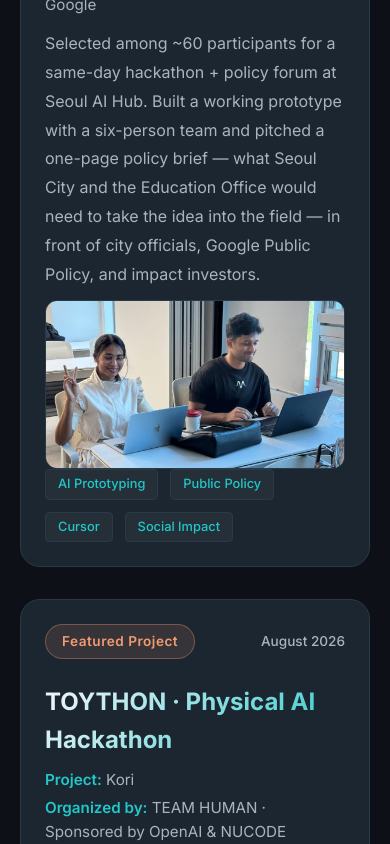
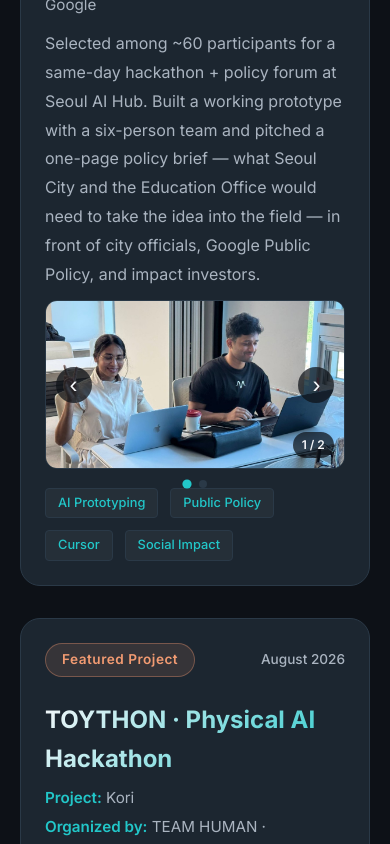
Before and after one commit to saberabanu0001/portfolio-me, a React (Vite) app: page / in a window 390 px wide. Shown: the part 8983-9827 px from the top of the page. Built offline with nearby package versions, Linux system fonts and the light colour scheme.

Commit message:
impact hack

```diff
--- a/src/components/Hackathons.tsx
+++ b/src/components/Hackathons.tsx
@@ -1,7 +1,92 @@
+import { useState, type MouseEvent } from 'react'
 import { motion } from 'framer-motion'
 import { hackathons } from '../content'
 
 const WARM_HACKATHON_STATUSES = new Set(['Featured Project', 'Innovation Track'])
+
+type HackathonImage = { src: string; alt?: string }
+
+type HackathonItem = (typeof hackathons)[number] & {
+  images?: HackathonImage[]
+  image?: string
+  imageAlt?: string
+}
+
+function getImages(item: HackathonItem): HackathonImage[] {
+  if (item.images && item.images.length > 0) return item.images
+  if (item.image) return [{ src: item.image, alt: item.imageAlt }]
+  return []
+}
+
+const HackathonGallery = ({ images, event }: { images: HackathonImage[]; event: string }) => {
+  const [index, setIndex] = useState(0)
+  const hasMultiple = images.length > 1
+  const current = images[index]
+
+  const goPrev = (e: MouseEvent) => {
+    e.stopPropagation()
+    setIndex((i) => (i - 1 + images.length) % images.length)
+  }
+
+  const goNext = (e: MouseEvent) => {
+    e.stopPropagation()
+    setIndex((i) => (i + 1) % images.length)
+  }
+
+  return (
+    <div className={`hackathon-gallery${hasMultiple ? ' has-multiple' : ''}`}>
+      <div className="hackathon-image-wrapper">
+        <img
+          src={current.src}
+          alt={current.alt ?? `${event} photo ${index + 1}`}
+          className="hackathon-image"
+        />
+
+        {hasMultiple && (
+          <>
+            <button
+              type="button"
+              className="hackathon-gallery-nav prev"
+              onClick={goPrev}
+              aria-label="Previous photo"
+            >
+              ‹
+            </button>
+            <button
+              type="button"
+              className="hackathon-gallery-nav next"
+              onClick={goNext}
+              aria-label="Next photo"
+            >
+              ›
+            </button>
+            <span className="hackathon-gallery-count">
+              {index + 1} / {images.length}
+            </span>
+          </>
+        )}
+      </div>
+
+      {hasMultiple && (
+        <div className="hackathon-gallery-dots" role="tablist" aria-label="Photo gallery">
+          {images.map((img, i) => (
+            <button
+              key={img.src}
+              type="button"
+              className={`hackathon-gallery-dot${i === index ? ' active' : ''}`}
+              onClick={(e) => {
+                e.stopPropagation()
+                setIndex(i)
+              }}
+              aria-label={`Show photo ${i + 1}`}
+              aria-selected={i === index}
+            />
+          ))}
+        </div>
+      )}
+    </div>
+  )
+}
 
 const Hackathons = () => {
   const fadeInUp = {
@@ -47,7 +132,9 @@ const Hackathons = () => {
           viewport={{ once: true, margin: '-100px' }}
           variants={staggerContainer}
         >
-                    {hackathons.map((item, index) => (
+          {hackathons.map((item, index) => {
+            const images = getImages(item as HackathonItem)
+            return (
               <motion.div key={index} className="hackathon-card" variants={fadeInUp}>
                 <div className="hackathon-header">
                   <div
@@ -62,7 +149,7 @@ const Hackathons = () => {
 
                 <div className="hackathon-content">
                   <h3 className="hackathon-event">{item.event}</h3>
-                                {item.project && (
+                  {'project' in item && item.project && (
                     <p className="hackathon-project">
                       <span className="label">Project:</span> {item.project}
                     </p>
@@ -74,15 +161,7 @@ const Hackathons = () => {
                   )}
                   <p className="hackathon-description">{item.description}</p>
 
-                                {item.image && (
-                                    <div className="hackathon-image-wrapper">
-                                        <img
-                                            src={item.image}
-                                            alt={item.imageAlt ?? 'Hackathon event photo'}
-                                            className="hackathon-image"
-                                        />
-                                    </div>
-                                )}
+                  {images.length > 0 && <HackathonGallery images={images} event={item.event} />}
 
                   <div className="hackathon-tech">
                     {item.tech.map((tech, idx) => (
@@ -93,7 +172,8 @@ const Hackathons = () => {
                   </div>
                 </div>
               </motion.div>
-                    ))}
+            )
+          })}
         </motion.div>
       </div>
     </section>
--- a/src/content.ts
+++ b/src/content.ts
@@ -249,8 +249,16 @@ export const hackathons = [
     tech: ['AI Prototyping', 'Public Policy', 'Cursor', 'Social Impact'],
     date: 'September 2026',
     status: 'Selected Participant',
-    image: '/hackathons/ai-for-good-hackathon.jpg',
-    imageAlt: 'Building and collaborating at the AI for Good hackathon at Seoul AI Hub',
+    images: [
+      {
+        src: '/hackathons/ai-for-good-hackathon.jpg',
+        alt: 'Building and collaborating at the AI for Good hackathon at Seoul AI Hub',
+      },
+      {
+        src: '/hackathons/ai-for-good-venue.jpg',
+        alt: 'Wide view of the AI for Good hackathon floor at Seoul AI Hub',
+      },
+    ],
   },
   {
     event: 'TOYTHON · Physical AI Hackathon',
--- a/src/styles/Hackathons.css
+++ b/src/styles/Hackathons.css
@@ -89,7 +89,14 @@
   margin: 0.75rem 0;
 }
 
+.hackathon-gallery {
+  display: flex;
+  flex-direction: column;
+  gap: 0.65rem;
+}
+
 .hackathon-image-wrapper {
+  position: relative;
   border-radius: 12px;
   overflow: hidden;
   border: 1px solid var(--border);
@@ -103,6 +110,90 @@
   display: block;
   object-fit: cover;
   object-position: center;
+}
+
+.hackathon-gallery-nav {
+  position: absolute;
+  top: 50%;
+  transform: translateY(-50%);
+  width: 36px;
+  height: 36px;
+  border: none;
+  border-radius: 50%;
+  background: rgba(13, 17, 23, 0.72);
+  color: var(--text-primary);
+  font-size: 1.5rem;
+  line-height: 1;
+  cursor: pointer;
+  display: flex;
+  align-items: center;
+  justify-content: center;
+  opacity: 0;
+  transition: opacity 0.2s ease, background 0.2s ease;
+  z-index: 2;
+}
+
+.hackathon-gallery.has-multiple:hover .hackathon-gallery-nav,
+.hackathon-gallery-nav:focus-visible {
+  opacity: 1;
+}
+
+.hackathon-gallery-nav:hover {
+  background: var(--accent);
+  color: var(--btn-primary-text);
+}
+
+.hackathon-gallery-nav.prev {
+  left: 0.6rem;
+}
+
+.hackathon-gallery-nav.next {
+  right: 0.6rem;
+}
+
+.hackathon-gallery-count {
+  position: absolute;
+  right: 0.65rem;
+  bottom: 0.65rem;
+  padding: 0.2rem 0.55rem;
+  border-radius: 999px;
+  background: rgba(13, 17, 23, 0.72);
+  color: var(--text-primary);
+  font-size: 0.75rem;
+  font-weight: 600;
+  z-index: 2;
+}
+
+.hackathon-gallery-dots {
+  display: flex;
+  justify-content: center;
+  gap: 0.45rem;
+}
+
+.hackathon-gallery-dot {
+  width: 8px;
+  height: 8px;
+  border-radius: 50%;
+  border: none;
+  padding: 0;
+  background: var(--border);
+  cursor: pointer;
+  transition: background 0.2s ease, transform 0.2s ease;
+}
+
+.hackathon-gallery-dot.active {
+  background: var(--accent);
+  transform: scale(1.15);
+}
+
+.hackathon-gallery-dot:hover {
+  background: var(--accent-hover);
+}
+
+@media (max-width: 768px) {
+  .hackathon-gallery-nav {
+    opacity: 1;
+  }
 }
 
 .hackathon-tech {
```
Lines whose indentation alone changed are shown as unchanged.
